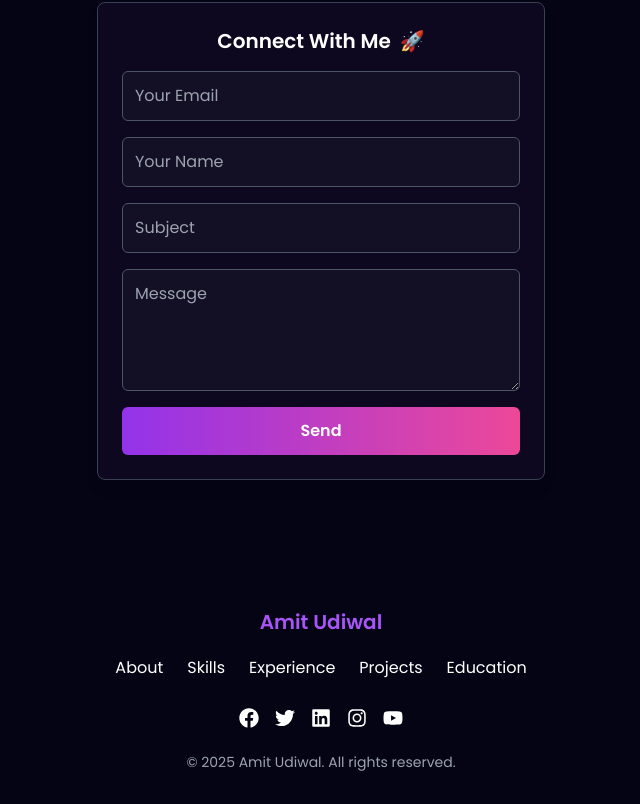
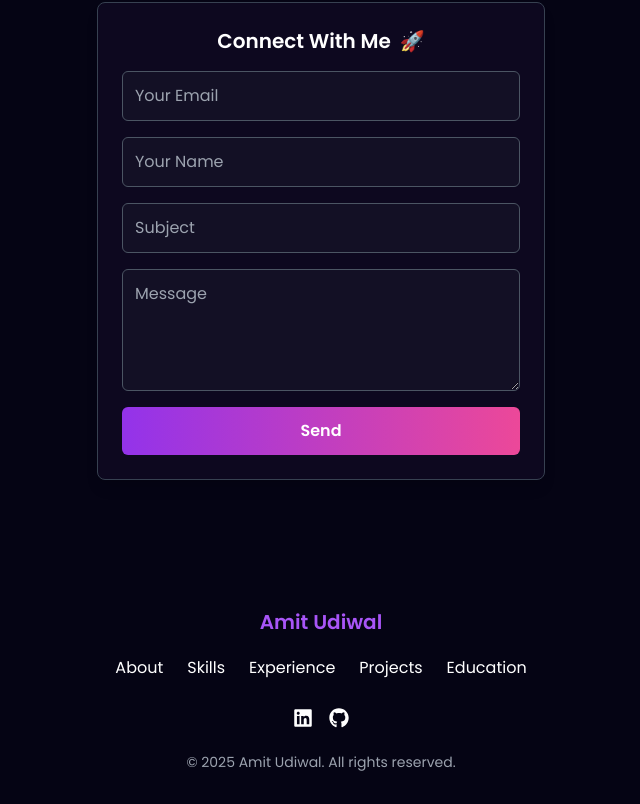
Before and after one commit to amitudiwal/My-Portfolio, a React (Vite) app: page / in a window 1280 px wide. Shown: the part 7032-7836 px from the top of the page, without its empty margins (319-959 px from the left). Built offline with nearby package versions, Linux system fonts and the light colour scheme.

Commit message:
link change

```diff
--- a/src/components/Footer/Footer.jsx
+++ b/src/components/Footer/Footer.jsx
@@ -5,6 +5,7 @@
   FaLinkedin,
   FaInstagram,
   FaYoutube,
+  FaGithub,
 } from "react-icons/fa";
 
 const Footer = () => {
@@ -44,26 +45,30 @@
         {/* Social Media Icons - Responsive */}
         <div className="flex flex-wrap justify-center space-x-4 mt-6">
           {[
+            // {
+            //   icon: <FaFacebook />,
+            //   link: "https://www.facebook.com/tarun.kaushik.3511041/",
+            // },
+            // {
+            //   icon: <FaTwitter />,
+            //   link: "https://twitter.com/CodingMaster6?s=09",
+            // },
             {
-              icon: <FaFacebook />,
-              link: "https://www.facebook.com/tarun.kaushik.3511041/",
+              icon: <FaLinkedin />,
+              link: "https://www.linkedin.com/in/amit-udiwal-221773187/",
             },
             {
-              icon: <FaTwitter />,
-              link: "https://twitter.com/CodingMaster6?s=09",
+              icon: <FaGithub />,
+              link: "https://github.com/amitudiwal",
             },
-            {
-              icon: <FaLinkedin />,
-              link: "https://www.linkedin.com/in/tarun-kaushik-553b441a4",
-            },
-            {
-              icon: <FaInstagram />,
-              link: "https://www.instagram.com/coding_.master/",
-            },
-            {
-              icon: <FaYoutube />,
-              link: "https://www.youtube.com/codingmasteryt",
-            },
+            // {
+            //   icon: <FaInstagram />,
+            //   link: "https://www.instagram.com/coding_.master/",
+            // },
+            // {
+            //   icon: <FaYoutube />,
+            //   link: "https://www.youtube.com/codingmasteryt",
+            // },
           ].map((item, index) => (
             <a
               key={index}
```
